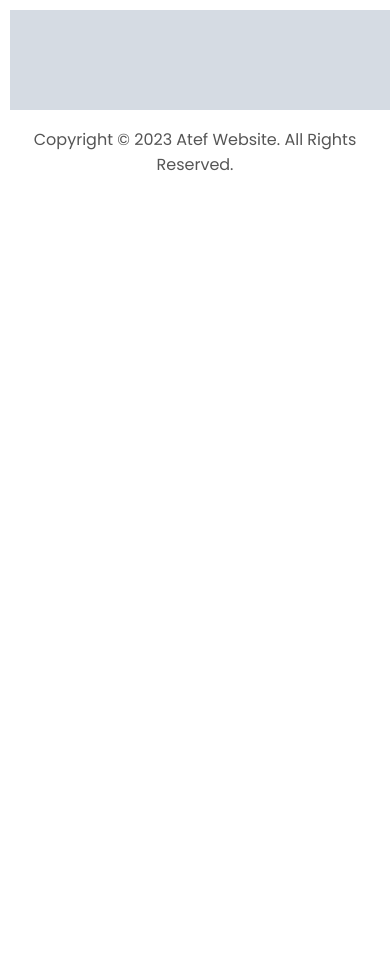
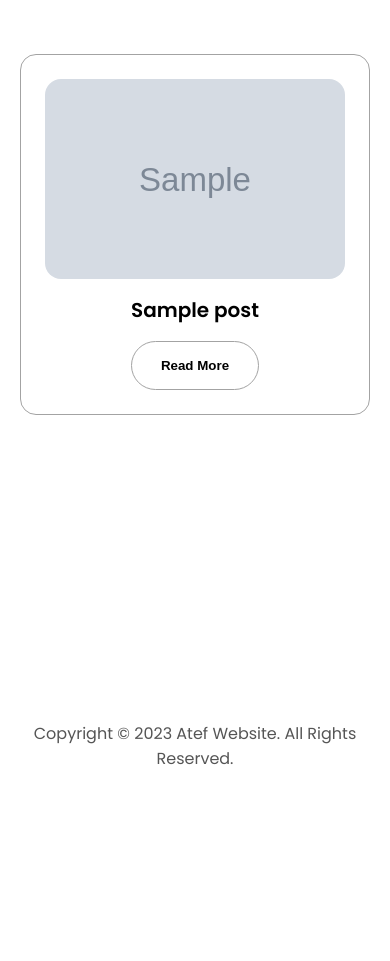
Before and after one commit to ateflearn/flask-blog, a Flask app: page /blog in a window 390 px wide; the page is wider, and only the part inside the window is pictured. Shown: the part 143-1104 px from the top of that part. Before the commit the page ends 314 px from the top of that part, so only its background shows below. Run offline with Flask 3, Linux system fonts and the light colour scheme; tables that the repository leaves empty hold one stand-in row (values such as "Sample post"); grey boxes marked "Sample" are stand-in pictures.

Commit message:
updated css

```diff
--- a/static/css/media.css
+++ b/static/css/media.css
@@ -12,6 +12,9 @@
   }
   #blogs {
     height: fit-content;
+  }
+  .blog-post-img {
+    width: 550px;
   }
 }
 
@@ -111,4 +114,7 @@
   .text-container {
     text-align: justify;
   }
+  .blog-post-img {
+    width: 300px;
+  }
 }
--- a/static/css/style.css
+++ b/static/css/style.css
@@ -241,7 +241,7 @@ section {
 
 .btn-color-1,
 .btn-color-2:hover {
-  background: rgb(53, 53, 53);
+  background: rgb(82, 81, 81);
   color: white;
 }
 
@@ -256,6 +256,35 @@ section {
 .btn-color-2:hover {
   border: rgb(255, 255, 255) 0.1rem solid;
 }
+
+.btn-delete-1,
+.btn-delete-2 {
+  border: rgb(225, 25, 25) 0.1rem solid;
+}
+
+.btn-delete-1:hover,
+.btn-delete-2:hover {
+  cursor: pointer;
+}
+
+.btn-delete-1,
+.btn-delete-2:hover {
+  background: rgb(225, 25, 25);
+  color: white;
+}
+
+.btn-delete-1:hover {
+  background: rgb(0, 0, 0);
+}
+
+.btn-delete-2 {
+  background: none;
+}
+
+.btn-delete-2:hover {
+  border: rgb(255, 255, 255) 0.1rem solid;
+}
+
 
 .btn-container {
   gap: 1rem;
@@ -433,108 +462,90 @@ footer p {
 
 /* BLOG SECTION */
 
-/* Basic Styling for Content Container */
-.content-container {
-  width: 80%;
-  margin: auto;
-  padding: 20px;
-  box-shadow: 0 4px 8px rgba(0,0,0,0.1);
-  background: #fff;
-  border-radius: 8px;
+#blogs {
+  display: flex;
+  flex-wrap: wrap; /* Allows multiple rows */
+  justify-content: center;
+  gap: 2rem; /* Adjusted gap for consistency */
+  align-items: flex-start; /* Align items at the start of the container */
+  margin: 20px; /* Added margin for overall spacing */
 }
 
-/* Styling for form fields */
-.form-field {
-  margin-bottom: 20px;
+.blog-details-container {
+  display: flex; /* Ensure this is also flex if it wasn't */
+  flex-direction: column; /* Stack the child elements vertically */
+  /* width: 100%;  Take full width to contain the child flex containers */
 }
 
-/* Label styling */
-.form-field label {
-  display: block;
-  margin-bottom: 5px;
-  color: #333;
+.blog-containers {
+  display: flex; /* This needs to be flex to apply flex properties */
+  flex-wrap: wrap;
+  justify-content: space-around; /* Adjust this as needed */
+  gap: 2rem;
+  margin-bottom: 2rem;
 }
 
-/* Text input and file input styling */
-.text-input, .file-input {
-  width: 100%;
-  padding: 8px;
-  border: 1px solid #ccc;
-  border-radius: 4px;
-  box-sizing: border-box;
+.blog-post-container {
+  flex: 0 0 30%; /* Takes up 30% of the flex container's width */
+  padding: 1.5rem;
+  background: white;
+  border-radius: 1rem; /* Adjusted for design consistency */
+  border: 1px solid #A3A3A3; /* Simplified border property */
+  text-align: center;
+  height: auto; /* Adjust height as necessary */
 }
 
-/* Button styling */
-.submit-button {
-  background-color: #007BFF;
-  color: white;
-  border: none;
-  padding: 10px 20px;
-  text-align: center;
-  text-decoration: none;
-  display: inline-block;
-  font-size: 16px;
-  margin: 4px 2px;
-  cursor: pointer;
-  border-radius: 4px;
+.blog-post-image-container {
+  display: flex;
+  flex-direction: column;
+  align-items: center; /* Center align the content */
+  gap: 1rem;
 }
 
-/* Adjustments to the Quill editor to match form styling */
-#editor {
-  border: 1px solid #ccc;
-  border-radius: 4px;
+.blog-post-img {
+  width: 350px;
+  height: 200px;
+  object-fit: cover;
+  border-radius: 1rem;
 }
 
-/* Hover effects for button */
-.submit-button:hover {
-  background-color: #0056b3;
+/* Table Styling */
+table {
+  width: 100%;
+  border-collapse: collapse;
+}
+
+table, th, td {
+  border: 1px solid #555555;
+}
+
+th, td {
+  text-align: left;
+  padding: 8px;
+}
+
+th {
+  background-color: #f4f4f4;
 }
 
 
-/* POST SECTION */
-
-#blogs {
-  display: flex;
-  justify-content: center;
-  gap: 5rem;
-  height: 80vh;
+.form-group {
+  margin-bottom: 1.5rem; /* Space between form groups */
 }
 
-/* Style for the blog post cards */
-.blog-post-card {
-  background: linear-gradient(to bottom, rgba(255,255,255,0), rgba(0,0,0,0.2));
-  margin: 10px;
-  width: calc(33.333% - 20px); /* Three cards per row with margin */
-  height: 200px; /* Fixed height */
-  display: inline-block;
-  color: white; /* Text color for visibility against backgrounds */
-  position: relative; /* To position text within the card */
-  overflow: hidden; /* Ensures no overflow of content */
+.form-group label {
+  display: block; /* Make labels block level for better control */
+  margin-bottom: .5rem; /* Space below the label */
+  color: #666; /* Light grey color for the text */
+  font-size: 1rem; /* Medium font size for readability */
 }
 
-/* Style the title inside the card */
-.blog-post-card h1 {
-  position: absolute;
-  bottom: 10px; /* Positioned at the bottom of the card */
-  left: 10px;
-  width: calc(100% - 20px); /* Full width minus padding */
-  text-align: center; /* Center the text */
-  font-size: 1.2em; /* Adjust size accordingly */
-  background-color: rgba(0, 0, 0, 0.5); /* Semi-transparent background */
+.form-group input[type="text"],
+.form-group input[type="file"],
+.form-control {
+  width: 100%; /* Full width */
+  padding: 8px 10px; /* Padding for input fields */
+  border: 1px solid #ccc; /* Subtle border around input fields */
+  border-radius: 4px; /* Rounded corners for the input fields */
+  box-sizing: border-box; /* Include padding and border in the width */
 }
-
-/* Responsive adjustments for mobile devices */
-@media (max-width: 600px) {
-  .blog-post-card {
-      width: calc(50% - 20px); /* Two cards per row on mobile */
-      height: 150px; /* Smaller height on mobile */
-  }
-}
-
-/* Additional adjustments for very small screens */
-@media (max-width: 400px) {
-  .blog-post-card {
-      width: 100%; /* Full width for very small screens */
-      height: 100px; /* Reduced height for very small screens */
-  }
-}
--- a/templates/blog_main.html
+++ b/templates/blog_main.html
@@ -1,16 +1,26 @@
 {% extends 'base.html' %}
 
 {% block content %}
-<div class="posts-container">
-    {% for post in posts %}
-        <div class="blog-post-card">
-            <img src="{{ url_for('uploaded_file', filename=post.image_url.split('/')[-1]) }}" alt="{{ post.title }}">
-            <div class="post-info">
-                <h5>{{ post.title }}</h5>
-                <p>{{ post.summary }}</p>
-                <a href="{{ url_for('post', slug=post.slug) }}" class="btn btn-primary">Read More</a>
-            </div>
+<section id = "blogs">
+    <div class="blog-details-container">
+        <div class="blog-containers">
+
+            {% for post in posts %}
+            <div class="blog-post-container color-container">
+                <div class="blog-post-image-container ">
+                    <img src="{{ url_for('uploaded_file', filename=post.image_url.split('/')[-1]) }}" alt="{{ post.title }}" class="blog-post-img">
+                </div>
+                <h2 class="experience-sub-title project-title">{{ post.title }}</h2>
+                <div class="btn-container">
+                    <a href="{{ url_for('post', slug=post.slug) }}">
+                        <button class="btn btn-color-2 project-btn">
+                        Read More
+                        </button>
+                    </a>
+                </div>
+
+            {% endfor %}
         </div>
-    {% endfor %}
-</div>
+    </div>
+</section>
 {% endblock %}
--- a/templates/create_post.html
+++ b/templates/create_post.html
@@ -1,7 +1,7 @@
 {% extends 'base.html' %}
 
 {% block content %}
-<div class="py-5">
+<div class="experience-details-container">
     <h2>Create New Post</h2>
     <form method="post" id="postForm">
         {{ form.hidden_tag() }}
@@ -19,7 +19,7 @@
         <div class="form-group">
             <label for="image">Image</label>
             <input type="file" name="image" id="image" class="form-control">
-            <button type="submit" class="btn btn-primary">Submit</button>
+            <button type="submit" class="btn btn-color-1">Submit</button>
         </div>
     </form>
 </div>
--- a/templates/manage_posts.html
+++ b/templates/manage_posts.html
@@ -1,7 +1,7 @@
 {% extends 'base.html' %}
 
 {% block content %}
-<div class="container">
+<div class="details-container">
     <h2>Manage Posts</h2>
     <table class="table">
         <thead>
@@ -18,7 +18,7 @@
                 <td>{{ post.date_posted.strftime('%Y-%m-%d') }}</td>
                 <td>
                     <form action="{{ url_for('delete_post', post_id=post.id) }}" method="POST" onsubmit="return confirm('Are you sure you want to delete this post?');">
-                        <button type="submit" class="btn btn-danger">Delete</button>
+                        <button type="submit" class="btn btn-delete-2">Delete</button>
                     </form>
                 </td>
             </tr>
```
